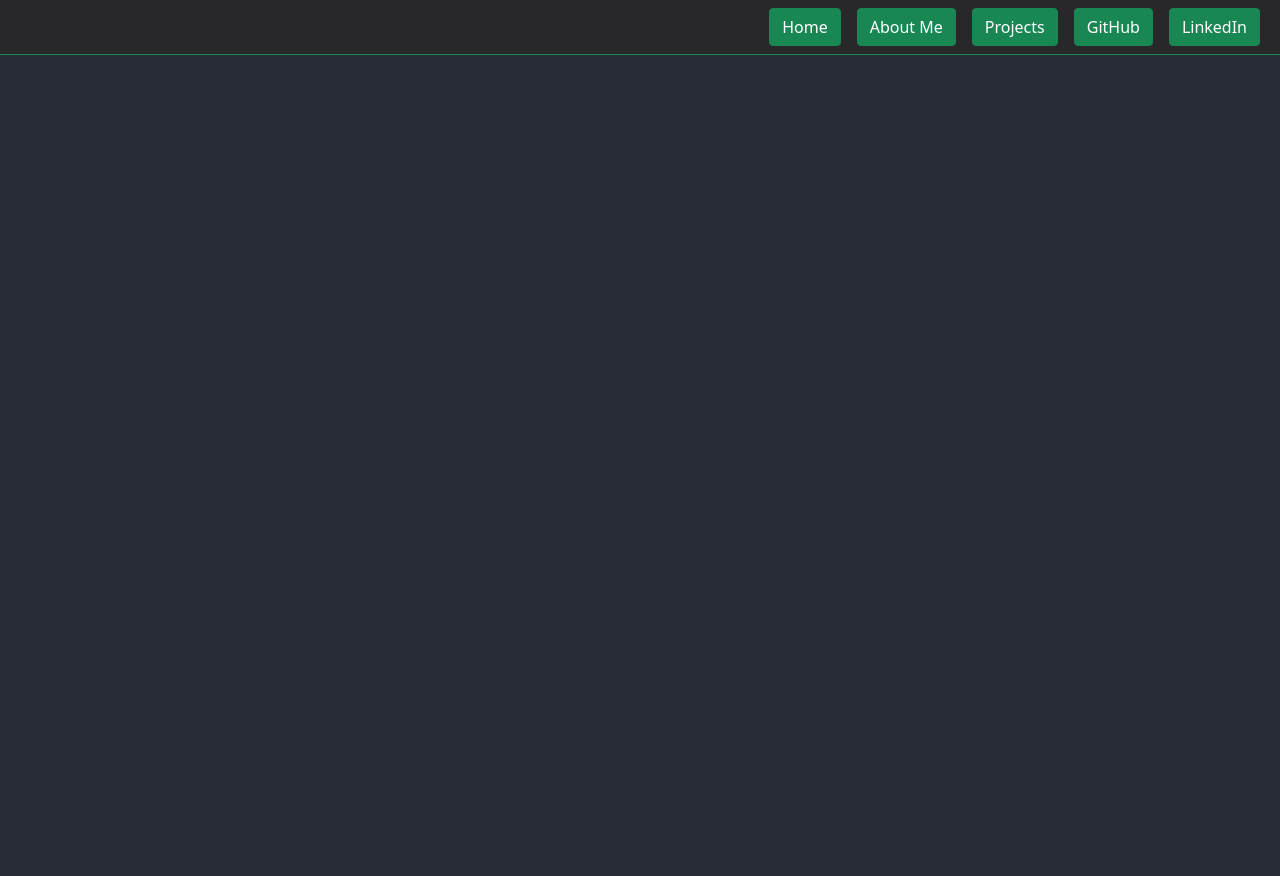
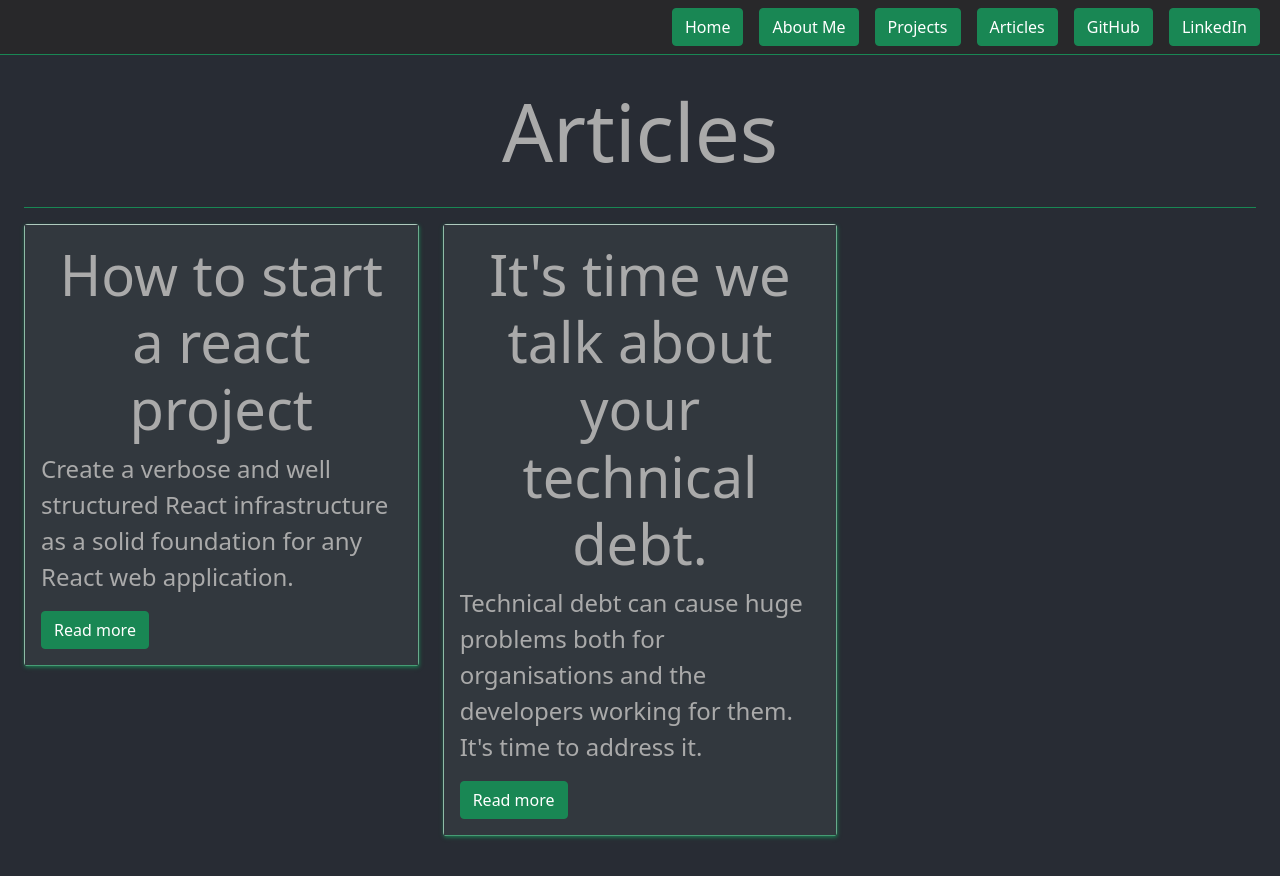
Before and after one commit to OllieRumbol/portfolio, a React (Create React App) app: page /#/articles in a window 1280 px wide. Before the commit the page ends 855 px from the top, so only its background shows below. Built offline with nearby package versions, Linux system fonts and the light colour scheme.

Commit message:
Basic article infrastructure

```diff
--- a/package.json
+++ b/package.json
@@ -12,6 +12,7 @@
     "react-bootstrap": "^1.5.2",
     "react-device-detect": "^1.17.0",
     "react-dom": "^17.0.2",
+    "react-html-parser": "^2.0.2",
     "react-router-dom": "^5.2.0",
     "react-scripts": "4.0.3",
     "web-vitals": "^1.1.1"
--- /dev/null
+++ b/src/assets/Articles.json
@@ -0,0 +1,14 @@
+[
+    {
+      "id": 1,
+      "headline": "How to start a react project",
+      "snippet": "Create a verbose and well structured React infrastructure as a solid foundation for any React web application.",
+      "body": "<p>React is a simple but powerful JS library used to create single-page web applications.  React is built by Facebook and full documentation can be found <a href='https://reactjs.org/'>here</a>. The React library provides a whole host of useful tools. Tools include but not limited to JSX, virtual DOM, one-way binding, state management and component design.</p> <p>This article illustrates some basic steps developers new to react can take to ensure their React project has a solid base for future development. I will show how the React app can be deployed using GitHub pages as well as some other useful tools. Before starting anything its a good idea to create a GitHub repo and clone it locally</p><h3>1. Dependencies</h3><p></p><h3>2. Refactor</h3><p></p><h3>3. Routing</h3><p></p><h3>4. Hosting</h3><p></p><h3>5. CI/CD</h3><p></p>"
+    },
+    {
+      "id": 2,
+      "headline": "It's time we talk about your technical debt.",
+      "snippet": "Technical debt can cause huge problems both for organisations and the developers working for them. It's time to address it. ",
+      "body": "<p>Software engineering is now a part of many companies, not just tech companies. Companies such as finance, insurance, logistics retail, and so much more. </p>"
+    }
+  ]
--- /dev/null
+++ b/src/backend/ArticleService.js
@@ -0,0 +1,5 @@
+import Articles from '../assets/Articles.json';
+
+export function GetArticles() {
+    return Articles
+}
--- a/src/components/AboutMe.js
+++ b/src/components/AboutMe.js
@@ -13,7 +13,7 @@ export default function AboutMe() {
         <h4 className='colour display-4 text-success'>Technical Experience</h4>
       </div>
       <div>
-        <h6 className='colour display-6'>June 2020 – Now: Junior Software Developer at PageSuite</h6>
+        <h6 className='colour display-6'>June 2020 – Now: Backend Developer at PageSuite</h6>
       </div>
       <div className='colour fs-4'>
         <ul>
--- a/src/components/App.js
+++ b/src/components/App.js
@@ -2,6 +2,7 @@ import { HashRouter as Router, Route, Switch, Link } from 'react-router-dom';
 import Home from './Home';
 import AboutMe from './AboutMe';
 import Projects from './Projects';
+import Articles from './Articles';
 import Cv from './Cv';
 import Container from 'react-bootstrap/Container';
 import Button from 'react-bootstrap/Button';
@@ -31,6 +32,11 @@ export default function App() {
               <Button variant="success">Projects</Button>
             </ButtonGroup>
           </Link>
+          <Link to="/articles">
+            <ButtonGroup className="m-2">
+              <Button variant="success">Articles</Button>
+            </ButtonGroup>
+          </Link>
           <ButtonGroup className="m-2">
             <a href="https://github.com/OllieRumbol" target="_blank" rel="noreferrer" className="btn btn-success">GitHub</a>
           </ButtonGroup>
@@ -44,6 +50,7 @@ export default function App() {
           <Route path="/" exact component={() => <Home />} />
           <Route path="/aboutMe" exact component={() => <AboutMe />} />
           <Route path="/projects" exact component={() => <Projects />} />
+          <Route path="/articles" exact component={() => <Articles />} />
           <Route path="/cv" exact component={() => <Cv />}/>
         </Switch>
       </main>
--- /dev/null
+++ b/src/components/ArticleCard.js
@@ -0,0 +1,19 @@
+import Card from 'react-bootstrap/Card';
+import Button from 'react-bootstrap/Button';
+import '../style/ArticleCard.css';
+
+export default function ArticleCard(props) {
+    const click = () => {
+        props.readArticle(props.id);
+    }
+
+    return (
+        <Card className='p-0'>
+            <Card.Body className='cardBody'>
+                <Card.Title className='display-4 text-center'>{props.headline}</Card.Title>
+                <Card.Text className='fs-4'>{props.snippet}</Card.Text>
+                <Button variant="success" onClick={click}>Read more</Button>
+            </Card.Body>
+        </Card>
+    )
+}
--- /dev/null
+++ b/src/components/ArticleModal.js
@@ -0,0 +1,26 @@
+import Modal from 'react-bootstrap/Modal';
+import Button from 'react-bootstrap/Button';
+import ReactHtmlParser from 'react-html-parser';
+import '../style/ArticleModal.css';
+import '../style/Shared.css';
+
+export default function ArticleModal(props) {
+    const headline = props.article !== null ? props.article.headline : '';
+    const body = props.article !== null ? props.article.body : '';
+
+    const handleClose = () => props.setShow(false);
+
+    return (
+        <Modal show={props.show} size="lg" centered>
+            <div className='modalWhole colour'>
+                <Modal.Header>
+                    <Modal.Title className='display-4'>{headline}</Modal.Title>
+                </Modal.Header>
+                <Modal.Body className='fs-5'>{ReactHtmlParser(body)}</Modal.Body>
+                <Modal.Footer>
+                    <Button variant='success' onClick={handleClose}>Close</Button>
+                </Modal.Footer>
+            </div>
+        </Modal>
+    )
+}
--- /dev/null
+++ b/src/components/Articles.js
@@ -0,0 +1,58 @@
+import React, { useState, useEffect } from "react";
+import ArticleCard from './ArticleCard';
+import ArticleModal from './ArticleModal';
+import Container from 'react-bootstrap/Container';
+import { GetArticles } from '../backend/ArticleService';
+import '../style/Shared.css';
+
+export default function Articles() {
+    const [articleCards, setArticleCards] = useState(null);
+    const [showArticleModal, setShowArticleModal] = useState(false);
+    const [articleToRead, setArticleToRead] = useState(null);
+
+    const readArticle = (id) => {
+        let articles = GetArticles();
+        let article = articles.filter(article => {
+            return article.id === id;
+        })[0];
+
+        setArticleToRead(article);
+
+        setShowArticleModal(true);
+    }
+
+    useEffect(() => {
+        let articles = GetArticles();
+
+        setArticleCards(articles.map((article, index) => {
+            return (
+                <div className="col pb-3">
+                    <ArticleCard
+                        key={index}
+                        id={article.id}
+                        headline={article.headline}
+                        snippet={article.snippet}
+                        readArticle={readArticle}
+                    />
+                </div>
+            )
+        }))
+    }, []);
+
+    return (
+        <Container fluid className='p-4'>
+            <div className='center p-1'>
+                <h1 className='colour display-1'>Articles</h1>
+            </div>
+            <hr className='green' />
+            <ArticleModal
+                show={showArticleModal}
+                setShow={setShowArticleModal}
+                article={articleToRead}
+            />
+            <div className="row row-cols-1 row-cols-md-3">
+                {articleCards}
+            </div>
+        </Container>
+    )
+}
--- /dev/null
+++ b/src/style/ArticleCard.css
@@ -0,0 +1,5 @@
+.cardBody{
+    box-shadow: 0px 1px 4px 0.5px #198754;
+    background-color: #32383e;
+    color: #aaa;
+}
--- /dev/null
+++ b/src/style/ArticleModal.css
@@ -0,0 +1,11 @@
+.modal-header{
+    border-bottom: 1px solid #198754 !important;
+}
+
+.modal-footer{
+    border-top: 1px solid #198754 !important;
+}
+
+.modalWhole{
+    background-color: #32383e;
+}
```
Also changed, not shown: 2 other files (tests, documents, lock files or other folders).
